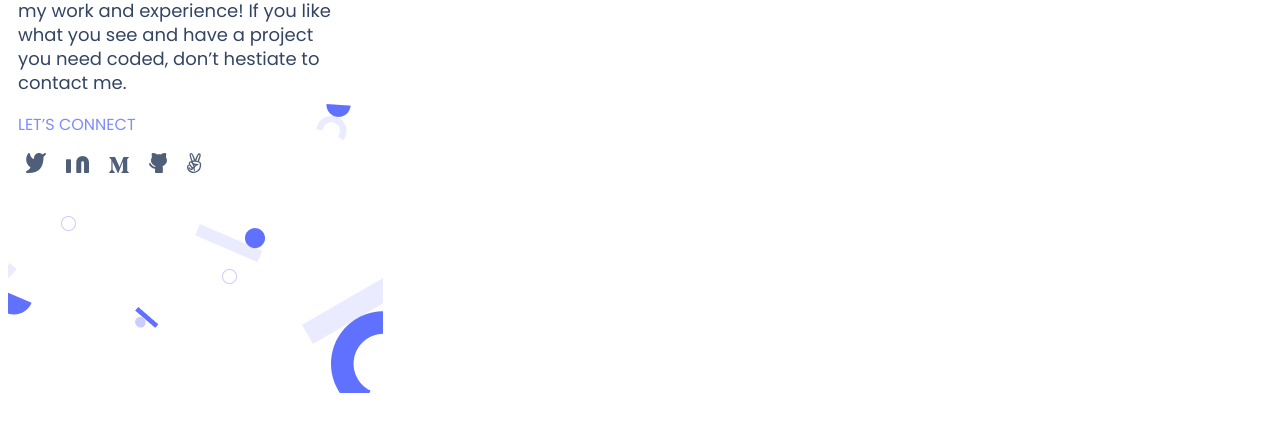
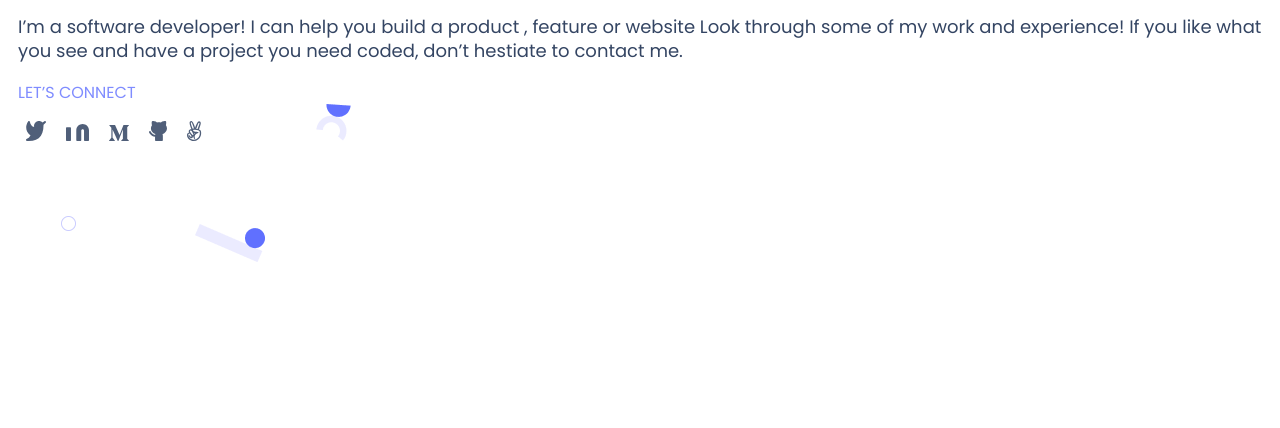
Before and after one commit to Bigizi/Portfolio, a website: page index.html in a window 1280 px wide. Shown: the part 372-800 px from the top of the page. Drawn offline with Linux system fonts and the light colour scheme.

Commit message:
New update at style css file

```diff
--- a/style.css
+++ b/style.css
@@ -44,7 +44,7 @@ li {
 .container {
   background-image: url('images/header-shapes\ mobile.png');
   height: 718px;
-  width: 375px;
+  background-repeat: no-repeat;
 }
 
 .nav-bar {
@@ -65,7 +65,6 @@ li {
   font-style: normal;
   padding-top: 10%;
   padding-bottom: 10%;
-  width: 327px;
 }
 
 #my-h1 {
```
